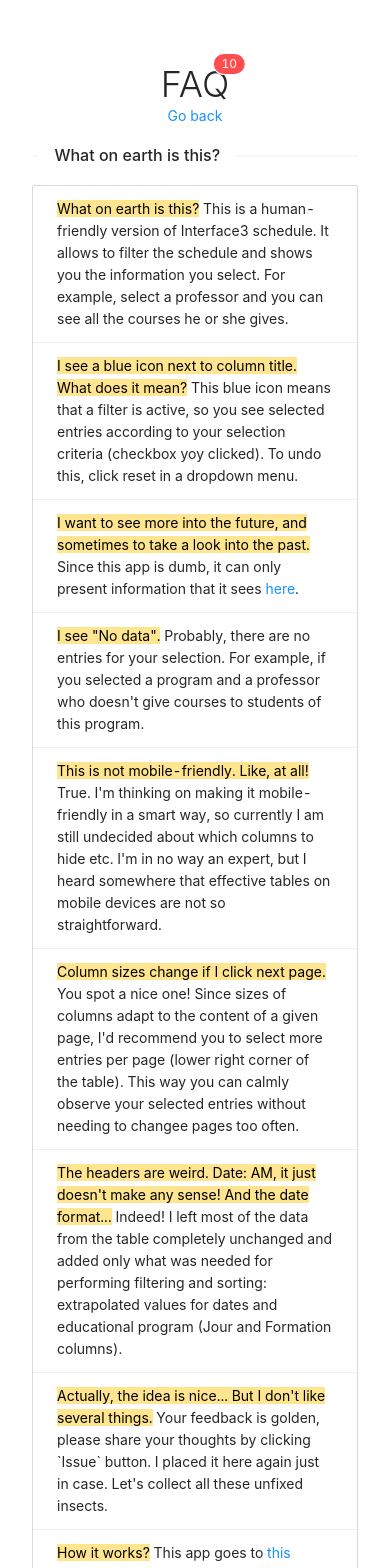
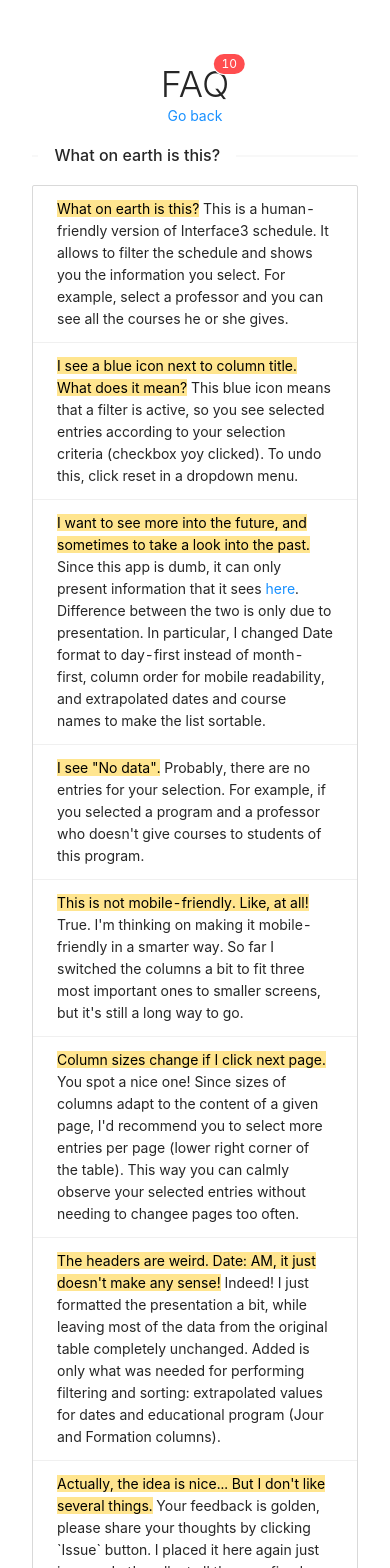
Before and after one commit to yanina-nas/gurlz-horaire, a Next.js app: page /faq in a window 390 px wide. Shown: the top 1568 px of the page. Built offline with nearby package versions, Linux system fonts and the light colour scheme.

Commit message:
Changed date format from month-first to day-first using date-fns, switched column order for better mobile view.

```diff
--- a/package.json
+++ b/package.json
@@ -12,6 +12,7 @@
     "@ant-design/icons": "^4.7.0",
     "antd": "^4.20.6",
     "cheerio": "^1.0.0-rc.11",
+    "date-fns": "^2.28.0",
     "next": "12.1.6",
     "react": "18.1.0",
     "react-dom": "18.1.0",
--- a/pages/faq.js
+++ b/pages/faq.js
@@ -20,7 +20,7 @@ const qaEn = [
     answer: (
     <span>
         {"Since this app is dumb, it can only present information that it sees "}
-        <a href="https://interface3.odoo.com/horaire-tv/aaaa-bbbb-cccc-dddd-eeee">{"here"}</a>{"."}
+        <a href="https://interface3.odoo.com/horaire-tv/aaaa-bbbb-cccc-dddd-eeee">{"here"}</a>{". Difference between the two is only due to presentation. In particular, I changed Date format to day-first instead of month-first, column order for mobile readability, and extrapolated dates and course names to make the list sortable."}
     </span>
     )
   },
@@ -30,15 +30,15 @@ const qaEn = [
   },
   {
     question: 'This is not mobile-friendly. Like, at all!',
-    answer: "True. I'm thinking on making it mobile-friendly in a smart way, so currently I am still undecided about which columns to hide etc. I'm in no way an expert, but I heard somewhere that effective tables on mobile devices are not so straightforward."
+    answer: "True. I'm thinking on making it mobile-friendly in a smarter way. So far I switched the columns a bit to fit three most important ones to smaller screens, but it's still a long way to go."
   },
   {
     question: 'Column sizes change if I click next page.',
     answer: "You spot a nice one! Since sizes of columns adapt to the content of a given page, I'd recommend you to select more entries per page (lower right corner of the table). This way you can calmly observe your selected entries without needing to changee pages too often."
   },
   {
-    question: "The headers are weird. Date: AM, it just doesn't make any sense! And the date format...",
-    answer: "Indeed! I left most of the data from the table completely unchanged and added only what was needed for performing filtering and sorting: extrapolated values for dates and educational program (Jour and Formation columns)."
+    question: "The headers are weird. Date: AM, it just doesn't make any sense!",
+    answer: "Indeed! I just formatted the presentation a bit, while leaving most of the data from the original table completely unchanged. Added is only what was needed for performing filtering and sorting: extrapolated values for dates and educational program (Jour and Formation columns)."
   },
   {
     question: "Actually, the idea is nice... But I don't like several things.",
@@ -99,7 +99,7 @@ const Faq = () => {
         </a>
       <footer className={styles.footer}>
         <code>
-          {`< `}Made with love by Nastya{` />`}
+          {`< `}Made with love {` />`}
         </code>
 
       </footer>
```
Also changed, not shown: pages/index.js (+32 -1 lines), 2 other files (tests, documents, lock files or other folders).
